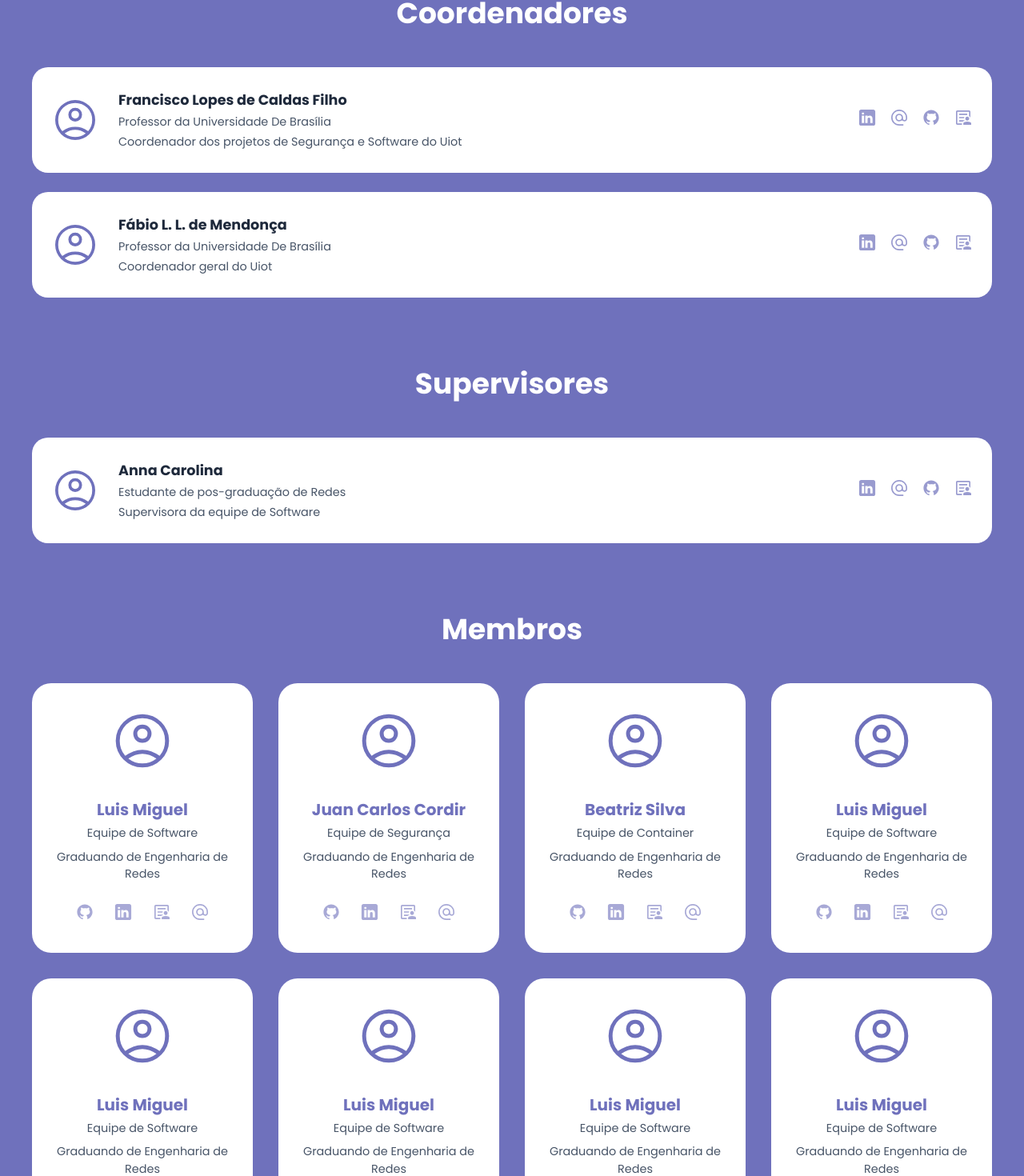
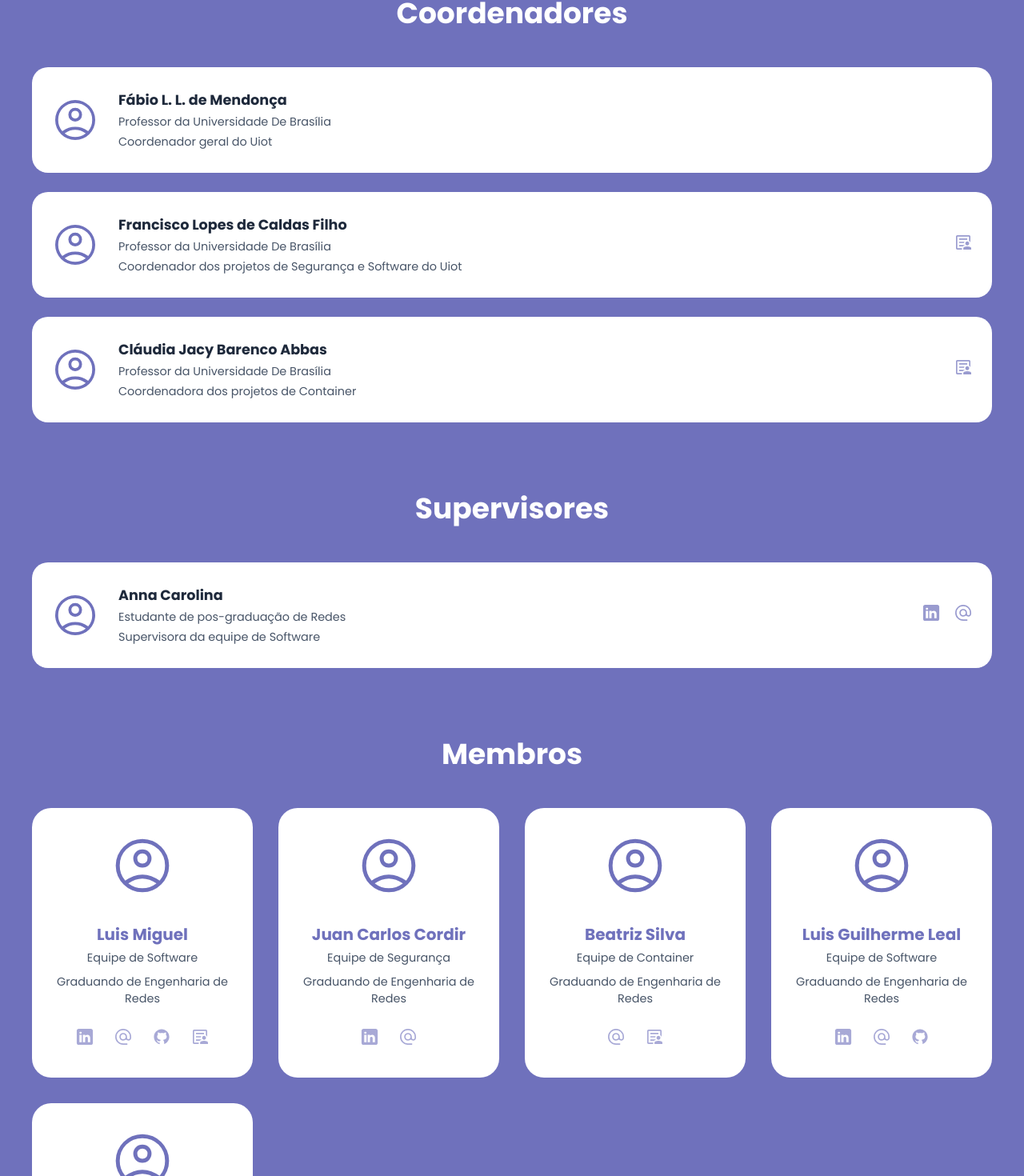
Before and after one commit to luismb1411/SiteUiot, a React (Vite) app: page /Team in a window 1280 px wide. Shown: the part 499-1969 px from the top of the page at 80% size. Built offline with nearby package versions, Linux system fonts and the light colour scheme.

Commit message:
Codigo Final

```diff
--- a/src/Components/Footer.css
+++ b/src/Components/Footer.css
@@ -79,3 +79,21 @@
 .footer-column.social .social-icons a:hover img {
   opacity: 1;
 }
+
+/* Para tablets */
+@media (max-width: 992px) {
+  .footer-container {
+    /* Muda para 2 colunas */
+    grid-template-columns: repeat(2, 1fr);
+    row-gap: 3rem;
+  }
+}
+
+/* Para celulares */
+@media (max-width: 768px) {
+  .footer-container {
+    /* Empilha tudo em 1 coluna */
+    grid-template-columns: 1fr;
+    text-align: center;
+  }
+}
--- a/src/Components/HomeComponents/DocView.css
+++ b/src/Components/HomeComponents/DocView.css
@@ -66,3 +66,9 @@
   color: #1e293b;
   font-weight: 600;
 }
+
+@media (max-width: 768px) {
+  .publications-grid {
+    grid-template-columns: 1fr;
+  }
+}
--- a/src/Components/HomeComponents/FrontView.css
+++ b/src/Components/HomeComponents/FrontView.css
@@ -54,3 +54,15 @@
   max-width: 100%;
   height: auto;
 }
+
+@media (max-width: 768px) {
+  .frontview-section .container {
+    flex-direction: column; /* Empilha o texto e a imagem */
+    text-align: center; /* Centraliza o conteúdo */
+    gap: 2rem;
+  }
+
+  .frontview-content h1 {
+    font-size: 2.5rem; /* Diminui o tamanho do título */
+  }
+}
--- a/src/Components/HomeComponents/ProjectsView.css
+++ b/src/Components/HomeComponents/ProjectsView.css
@@ -55,3 +55,10 @@
   line-height: 1.5;
   margin: 0;
 }
+
+@media (max-width: 768px) {
+  .projects-grid {
+    /* Força o grid a ter apenas uma coluna */
+    grid-template-columns: 1fr;
+  }
+}
--- a/src/Components/HomeComponents/ProjectsView.jsx
+++ b/src/Components/HomeComponents/ProjectsView.jsx
@@ -29,7 +29,7 @@ const projectsData = [
     icon: iconConteiner,
     title: "Conteiner",
     description:
-      "Lorem ipsum dolor sit amet. Ut pariatur earum est quae facilis sit voluptatibus quisquam.",
+      "Empacota a aplicação em um ambiente isolado, garantindo sua implantação rápida, consistente e escalável em qualquer infraestrutura.",
   },
 ];
 
@@ -38,15 +38,12 @@ const ProjectsView = () => {
     <div>
       <section className="projects-section">
         <div className="projects-container">
-          {/* Cabeçalho da Seção */}
           <div className="projects-header">
             <h2>Projetos</h2>
             <p>No Uiot desenvolvemos projetos em diversas áreas</p>
           </div>
 
-          {/* Grid de Cards */}
           <div className="projects-grid">
-            {/* 3. Use .map() para criar um card para cada item no array */}
             {projectsData.map((project, index) => (
               <div className="project-card" key={index}>
                 <img
--- a/src/Components/HomeComponents/TeamView.jsx
+++ b/src/Components/HomeComponents/TeamView.jsx
@@ -33,30 +33,26 @@ const TeamView = () => {
                 <p className="member-role">{member.role}</p>
                 <p className="member-status">{member.status}</p>
                 <div className="member-socials">
-                  <a
-                    href={member.socials.github}
-                    target="_blank"
-                    rel="noopener noreferrer"
-                  >
-                    <img src={IconGithub} alt="GitHub" />
-                  </a>
-                  <a
-                    href={member.socials.linkedin}
-                    target="_blank"
-                    rel="noopener noreferrer"
-                  >
-                    <img src={IconLinkedin} alt="LinkedIn" />
-                  </a>
-                  <a
-                    href={member.socials.lattes}
-                    target="_blank"
-                    rel="noopener noreferrer"
-                  >
-                    <img src={IconLattes} alt="Lattes" />
-                  </a>
-                  <a href={member.socials.email}>
-                    <img src={IconEmail} alt="Email" />
-                  </a>
+                  {member.socials.linkedin && (
+                    <a href={member.socials.linkedin}>
+                      <img src={IconLinkedin} alt="LinkedIn" />
+                    </a>
+                  )}
+                  {member.socials.email && (
+                    <a href={member.socials.email}>
+                      <img src={IconEmail} alt="Email" />
+                    </a>
+                  )}
+                  {member.socials.github && (
+                    <a href={member.socials.github}>
+                      <img src={IconGithub} alt="GitHub" />
+                    </a>
+                  )}
+                  {member.socials.lattes && (
+                    <a href={member.socials.lattes}>
+                      <img src={IconLattes} alt="Lattes" />
+                    </a>
+                  )}
                 </div>
               </div>
             ))}
--- a/src/Data/TeamData.jsx
+++ b/src/Data/TeamData.jsx
@@ -1,24 +1,36 @@
 import IconAvatar from "../assets/Icons/IconAvatar.svg";
 
 export const coordinatorsData = [
+  {
+    avatar: IconAvatar,
+    name: "Fábio L. L. de Mendonça",
+    title: "Professor da Universidade De Brasília",
+    role: "Coordenador geral do Uiot",
+    socials: { linkedin: "", email: "", github: "", lattes: "" },
+  },
   {
     avatar: IconAvatar,
     name: "Francisco Lopes de Caldas Filho",
     title: "Professor da Universidade De Brasília",
     role: "Coordenador dos projetos de Segurança e Software do Uiot",
     socials: {
-      linkedin: "#",
-      email: "#",
-      github: "#",
+      linkedin: "",
+      email: "",
+      github: "",
       lattes: "http://lattes.cnpq.br/1769205568038271",
     },
   },
   {
     avatar: IconAvatar,
-    name: "Fábio L. L. de Mendonça",
+    name: "Cláudia Jacy Barenco Abbas",
     title: "Professor da Universidade De Brasília",
-    role: "Coordenador geral do Uiot",
-    socials: { linkedin: "#", email: "#", github: "#", lattes: "#" },
+    role: "Coordenadora dos projetos de Container",
+    socials: {
+      linkedin: "",
+      email: "",
+      github: "",
+      lattes: "http://lattes.cnpq.br/2433035330157054",
+    },
   },
 ];
 
@@ -28,7 +40,13 @@ export const supervisorsData = [
     name: "Anna Carolina",
     title: "Estudante de pos-graduação de Redes",
     role: "Supervisora da equipe de Software",
-    socials: { linkedin: "#", email: "#", github: "#", lattes: "#" },
+    socials: {
+      linkedin:
+        "https://www.linkedin.com/in/anna-carolina-ferreira-rosa-a72731212",
+      email: "mailto:anna.rosa@uiot.org",
+      github: "",
+      lattes: "",
+    },
   },
 ];
 
@@ -52,9 +70,9 @@ export const membersData = [
     role: "Equipe de Segurança",
     status: "Graduando de Engenharia de Redes",
     socials: {
-      github: "#",
+      github: "",
       linkedin: "https://www.linkedin.com/in/juan-carlos-cordir-silva-905692a7",
-      lattes: "#",
+      lattes: "",
       email: "mailto:cordir@live.com",
     },
   },
@@ -64,45 +82,34 @@ export const membersData = [
     role: "Equipe de Container",
     status: "Graduando de Engenharia de Redes",
     socials: {
-      github: "#",
-      linkedin: "#",
+      github: "",
+      linkedin: "",
       lattes: "http://lattes.cnpq.br/4039249040057623",
       email: "mailto:abeatrizznascimento@gmail.com",
     },
   },
   {
     avatar: IconAvatar,
-    name: "Luis Miguel",
+    name: "Luis Guilherme Leal",
     role: "Equipe de Software",
     status: "Graduando de Engenharia de Redes",
-    socials: { github: "#", linkedin: "#", lattes: "#", email: "#" },
+    socials: {
+      github: "https://github.com/Guilherme5342",
+      linkedin: "https://www.linkedin.com/in/guilhermelealmedeiros/",
+      lattes: "",
+      email: "mailto:guilherme.leal.5342@gmail.com",
+    },
   },
   {
     avatar: IconAvatar,
-    name: "Luis Miguel",
+    name: "Victor Baião Pires ",
     role: "Equipe de Software",
     status: "Graduando de Engenharia de Redes",
-    socials: { github: "#", linkedin: "#", lattes: "#", email: "#" },
-  },
-  {
-    avatar: IconAvatar,
-    name: "Luis Miguel",
-    role: "Equipe de Software",
-    status: "Graduando de Engenharia de Redes",
-    socials: { github: "#", linkedin: "#", lattes: "#", email: "#" },
-  },
-  {
-    avatar: IconAvatar,
-    name: "Luis Miguel",
-    role: "Equipe de Software",
-    status: "Graduando de Engenharia de Redes",
-    socials: { github: "#", linkedin: "#", lattes: "#", email: "#" },
-  },
-  {
-    avatar: IconAvatar,
-    name: "Luis Miguel",
-    role: "Equipe de Software",
-    status: "Graduando de Engenharia de Redes",
-    socials: { github: "#", linkedin: "#", lattes: "#", email: "#" },
+    socials: {
+      github: "",
+      linkedin: "https://www.linkedin.com/in/victor-baião-pires",
+      lattes: "",
+      email: "mailto:victorbaiao14@gmail.com",
+    },
   },
 ];
--- a/src/Pages/Project.css
+++ b/src/Pages/Project.css
@@ -74,3 +74,9 @@
   color: #475467;
   margin: 0;
 }
+
+@media (max-width: 768px) {
+  .project-page-grid {
+    grid-template-columns: 1fr;
+  }
+}
--- a/src/Pages/Team.css
+++ b/src/Pages/Team.css
@@ -143,3 +143,20 @@
 .member-card-socials a:hover img {
   opacity: 1;
 }
+
+@media (max-width: 768px) {
+  .team-page-header h1 {
+    font-size: 2.5rem;
+  }
+
+  .team-list-item {
+    flex-direction: column; /* Empilha o card de lista */
+    text-align: center;
+  }
+
+  /* O grid de membros já usa 'auto-fit', então deve se adaptar bem,
+     mas podemos garantir que ele não fique muito pequeno. */
+  .team-grid {
+    grid-template-columns: 1fr;
+  }
+}
--- a/src/Pages/Team.jsx
+++ b/src/Pages/Team.jsx
@@ -38,18 +38,26 @@ const Team = () => {
                   <p className="list-item-role">{person.role}</p>
                 </div>
                 <div className="list-item-socials">
+                  {person.socials.linkedin && (
                     <a href={person.socials.linkedin}>
                       <img src={IconLinkedin} alt="LinkedIn" />
                     </a>
+                  )}
+                  {person.socials.email && (
                     <a href={person.socials.email}>
                       <img src={IconEmail} alt="Email" />
                     </a>
+                  )}
+                  {person.socials.github && (
                     <a href={person.socials.github}>
                       <img src={IconGithub} alt="GitHub" />
                     </a>
+                  )}
+                  {person.socials.lattes && (
                     <a href={person.socials.lattes}>
                       <img src={IconLattes} alt="Lattes" />
                     </a>
+                  )}
                 </div>
               </div>
             ))}
@@ -70,18 +78,26 @@ const Team = () => {
                   <p className="list-item-role">{person.role}</p>
                 </div>
                 <div className="list-item-socials">
+                  {person.socials.linkedin && (
                     <a href={person.socials.linkedin}>
                       <img src={IconLinkedin} alt="LinkedIn" />
                     </a>
+                  )}
+                  {person.socials.email && (
                     <a href={person.socials.email}>
                       <img src={IconEmail} alt="Email" />
                     </a>
+                  )}
+                  {person.socials.github && (
                     <a href={person.socials.github}>
                       <img src={IconGithub} alt="GitHub" />
                     </a>
+                  )}
+                  {person.socials.lattes && (
                     <a href={person.socials.lattes}>
                       <img src={IconLattes} alt="Lattes" />
                     </a>
+                  )}
                 </div>
               </div>
             ))}
@@ -100,18 +116,26 @@ const Team = () => {
                 <p className="member-card-role">{member.role}</p>
                 <p className="member-card-status">{member.status}</p>
                 <div className="member-card-socials">
+                  {member.socials.linkedin && (
+                    <a href={member.socials.linkedin}>
+                      <img src={IconLinkedin} alt="LinkedIn" />
+                    </a>
+                  )}
+                  {member.socials.email && (
+                    <a href={member.socials.email}>
+                      <img src={IconEmail} alt="Email" />
+                    </a>
+                  )}
+                  {member.socials.github && (
                     <a href={member.socials.github}>
                       <img src={IconGithub} alt="GitHub" />
                     </a>
-                  <a href={member.socials.linkedin}>
-                    <img src={IconLinkedin} alt="LinkedIn" />
-                  </a>
+                  )}
+                  {member.socials.lattes && (
                     <a href={member.socials.lattes}>
                       <img src={IconLattes} alt="Lattes" />
                     </a>
-                  <a href={member.socials.email}>
-                    <img src={IconEmail} alt="Email" />
-                  </a>
+                  )}
                 </div>
               </div>
             ))}
```
Lines whose indentation alone changed are shown as unchanged.
